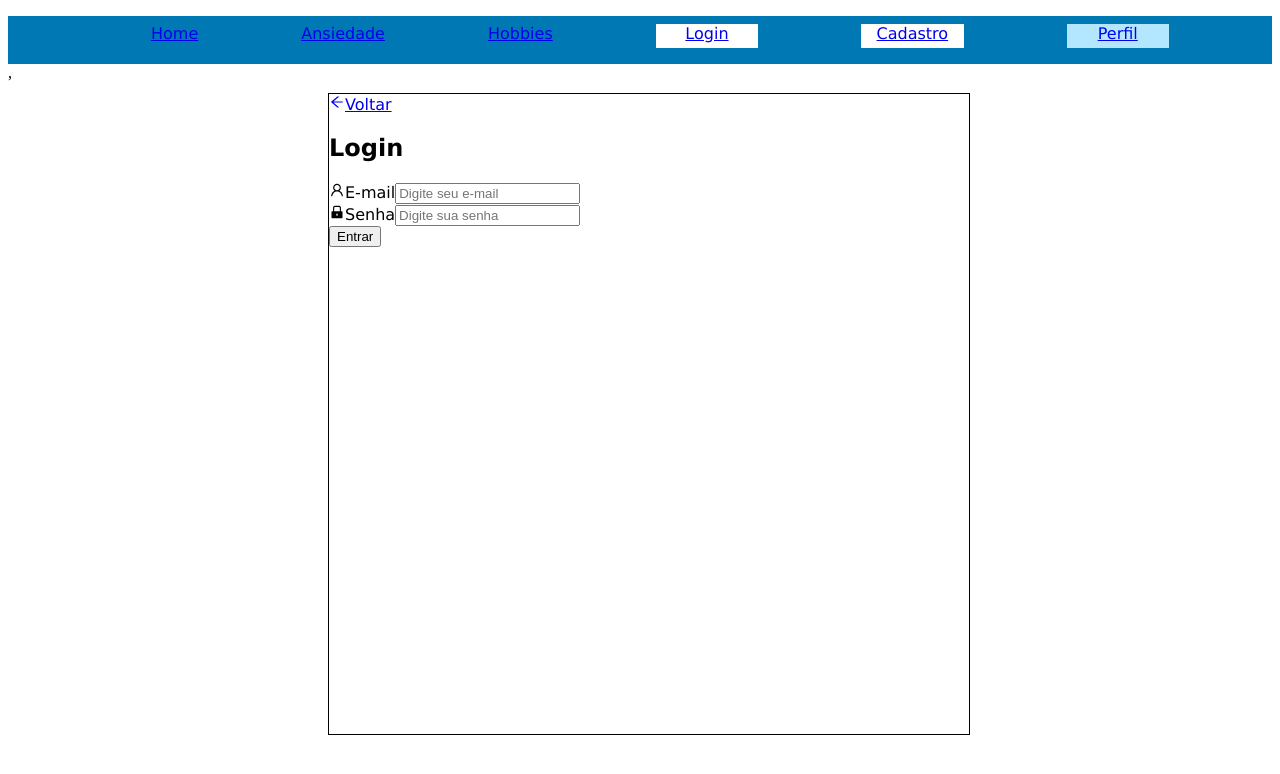
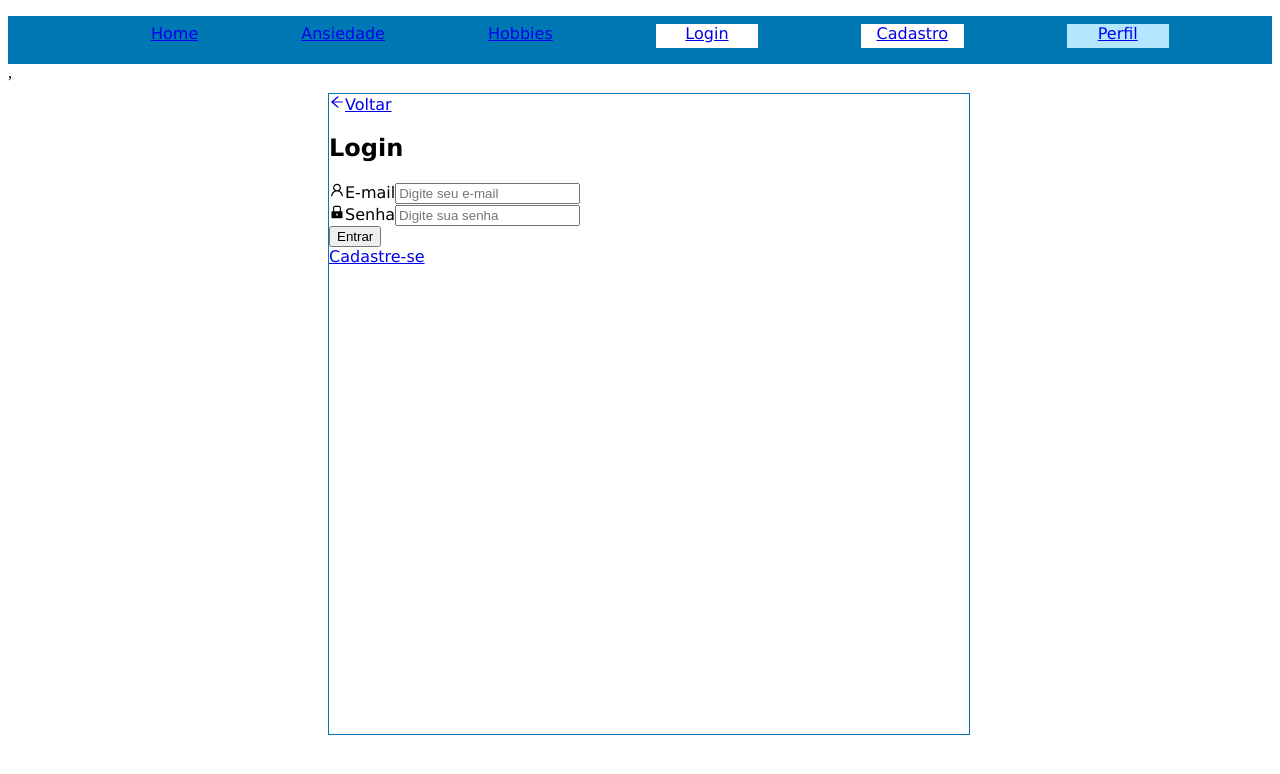
Before and after one commit to giovanafurlan/ChallengeReact, a React (Create React App) app in the folder endorfina/: page /login in a window 1280 px wide. Shown: the top 774 px of the page. Built offline with nearby package versions, Linux system fonts and the light colour scheme.

Commit message:
Simples alterações

```diff
--- a/endorfina/src/components/cadastro/Cadastro.js
+++ b/endorfina/src/components/cadastro/Cadastro.js
@@ -4,7 +4,7 @@ import { AiOutlineArrowLeft } from "react-icons/ai"
 import styled from 'styled-components';
 
 export const Quarto = styled.section`
-   border: solid 1px;
+   border: solid 1px #0078b3;
    display: flex;
    flex-direction: column;
    width: 50vw;
--- a/endorfina/src/components/hobbies/Hobbies.js
+++ b/endorfina/src/components/hobbies/Hobbies.js
@@ -1,4 +1,5 @@
 import React from 'react'
+import { Link } from 'react-router-dom';
 import styled from 'styled-components';
 import fundo3 from '../../img/fundo3.png'
 import hobbies from '../../img/hobbies.png'
@@ -87,7 +88,7 @@ export default function Hobbies() {
             </div>
 
             <div className= "btn">
-               <button className="participe">Participe</button>
+               <button className="participe"><Link to="/cadastro">Participe</Link></button>
             </div>
       </Segundo>
 )}
--- a/endorfina/src/components/login/Login.js
+++ b/endorfina/src/components/login/Login.js
@@ -4,7 +4,7 @@ import styled from 'styled-components';
 import { AiOutlineArrowLeft, AiOutlineUser, AiFillLock } from "react-icons/ai";
 
 export const Terceiro = styled.div`
-   border: solid 1px;
+   border: solid 1px #0078b3;
    display: flex;
    flex-direction: column;
    width: 50vw;
@@ -30,5 +30,6 @@ export default function Login() {
           <div>
              <button type="submit">Entrar</button>
           </div>
+          <a><Link to="/cadastro">Cadastre-se</Link></a>
       </Terceiro>
 )}
```
